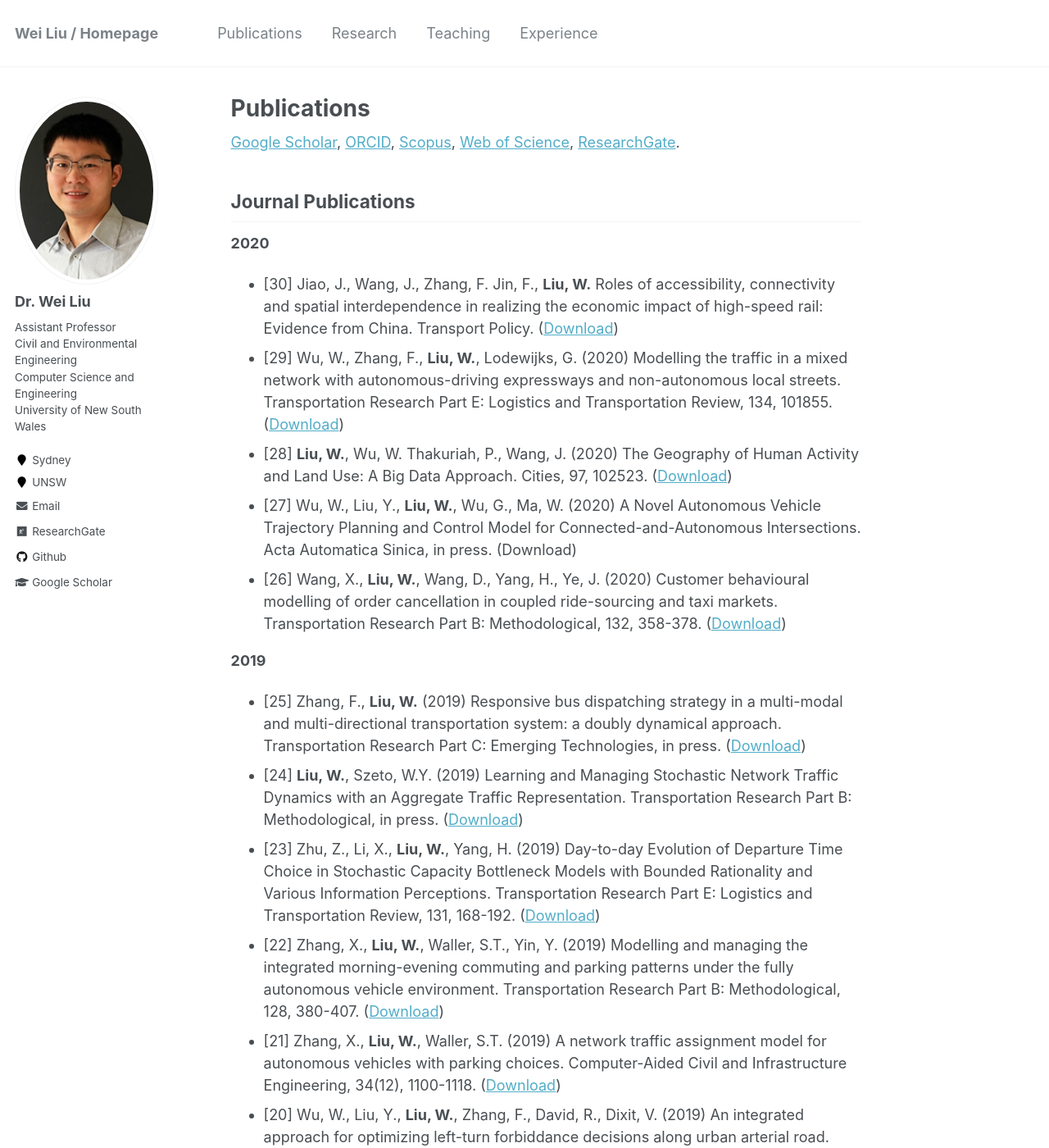
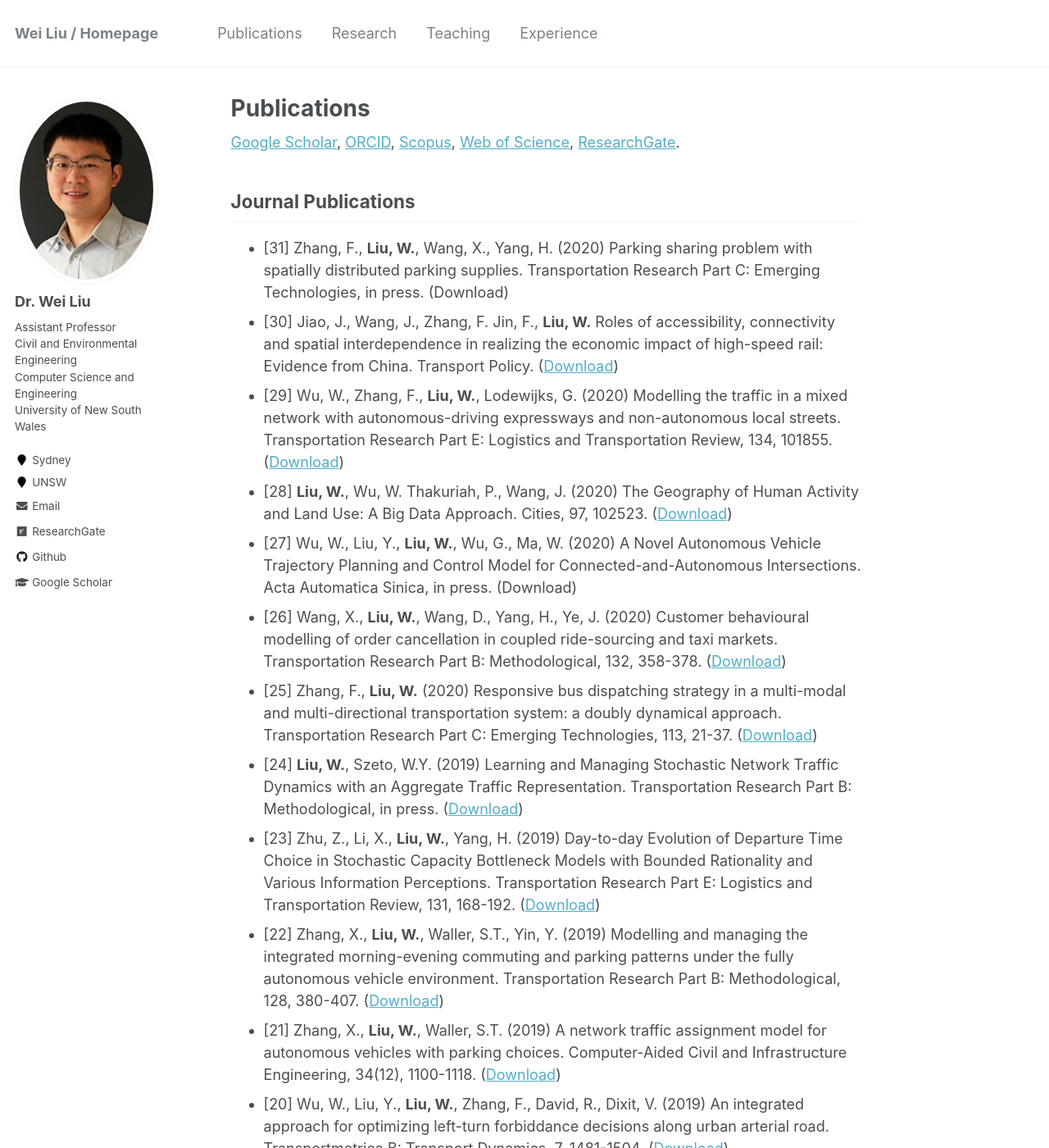
Before and after one commit to weiliu2016/weiliu2016.github.io, a Jekyll site: the page built from _pages/publications.md, in a window 1280 px wide and 1400 px high. Shown: the whole window at 82% size. Built offline with Jekyll 4.4.1, drawn with Linux system fonts in a browser that asks for light colours; some of the changed text lies outside the part shown.

Commit message:
Update publications.md

```diff
--- a/_pages/publications.md
+++ b/_pages/publications.md
@@ -18,55 +18,43 @@ author_profile: true
 
 Journal Publications
 ----------
-**2020**
+* [31] Zhang, F., **Liu, W.**, Wang, X., Yang, H. (2020) Parking sharing problem with spatially distributed parking supplies. Transportation Research Part C: Emerging Technologies, in press. (Download)
 * [30] Jiao, J., Wang, J., Zhang, F. Jin, F., **Liu, W.** Roles of accessibility, connectivity and spatial interdependence in realizing the economic impact of high-speed rail: Evidence from China. Transport Policy. ([Download](https://www.sciencedirect.com/science/article/pii/S0967070X19300617))
 * [29] Wu, W., Zhang, F., **Liu, W.**, Lodewijks, G. (2020) Modelling the traffic in a mixed network with autonomous-driving expressways and non-autonomous local streets. Transportation Research Part E: Logistics and Transportation Review, 134, 101855. ([Download](https://www.sciencedirect.com/science/article/pii/S1366554519301838))
 * [28] **Liu, W.**, Wu, W. Thakuriah, P., Wang, J.  (2020) The Geography of Human Activity and Land Use: A Big Data Approach. Cities, 97, 102523. ([Download](https://www.sciencedirect.com/science/article/abs/pii/S0264275119306171))
 * [27] Wu, W., Liu, Y., **Liu, W.**, Wu, G., Ma, W. (2020) A Novel Autonomous Vehicle Trajectory Planning and Control Model for Connected-and-Autonomous Intersections. Acta Automatica Sinica, in press. (Download)
 * [26] Wang, X., **Liu, W.**, Wang, D., Yang, H., Ye, J. (2020) Customer behavioural modelling of order cancellation in coupled ride-sourcing and taxi markets. Transportation Research Part B: Methodological, 132, 358-378. ([Download](https://www.sciencedirect.com/science/article/pii/S0191261518311330))
-
-**2019**
-* [25] Zhang, F., **Liu, W.** (2019) Responsive bus dispatching strategy in a multi-modal and multi-directional transportation system: a doubly dynamical approach. Transportation Research Part C: Emerging Technologies, in press. ([Download](https://www.sciencedirect.com/science/article/pii/S0968090X18317418))
+* [25] Zhang, F., **Liu, W.** (2020) Responsive bus dispatching strategy in a multi-modal and multi-directional transportation system: a doubly dynamical approach. Transportation Research Part C: Emerging Technologies, 113, 21-37. ([Download](https://www.sciencedirect.com/science/article/pii/S0968090X18317418))
 * [24] **Liu, W.**, Szeto, W.Y. (2019) Learning and Managing Stochastic Network Traffic Dynamics with an Aggregate Traffic Representation. Transportation Research Part B: Methodological, in press. ([Download](https://www.sciencedirect.com/science/article/pii/S0191261517307130))
 * [23] Zhu, Z., Li, X., **Liu, W.**, Yang, H. (2019) Day-to-day Evolution of Departure Time Choice in Stochastic Capacity Bottleneck Models with Bounded Rationality and Various Information Perceptions. Transportation Research Part E: Logistics and Transportation Review, 131, 168-192. ([Download](https://www.sciencedirect.com/science/article/pii/S1366554519301553))
 * [22] Zhang, X., **Liu, W.**, Waller, S.T., Yin, Y. (2019) Modelling and managing the integrated morning-evening commuting and parking patterns under the fully autonomous vehicle environment. Transportation Research Part B: Methodological, 128, 380-407. ([Download](https://www.sciencedirect.com/science/article/pii/S0191261518308841))
 * [21] Zhang, X., **Liu, W.**, Waller, S.T. (2019) A network traffic assignment model for autonomous vehicles with parking choices. Computer-Aided Civil and Infrastructure Engineering, 34(12), 1100-1118. ([Download](https://onlinelibrary.wiley.com/doi/abs/10.1111/mice.12486))
 * [20] Wu, W., Liu, Y., **Liu, W.**, Zhang, F., David, R., Dixit, V. (2019) An integrated approach for optimizing left-turn forbiddance decisions along urban arterial road. Transportmetrica B: Transport Dynamics, 7, 1481-1504. ([Download](https://www.tandfonline.com/doi/abs/10.1080/21680566.2019.1631901))
-
-**2018**
 * [19] Xu, G., Yang, H., **Liu, W.**, Shi, F. (2018) Itinerary Choice and Advance Ticket Booking for High-Speed-Railway Network Services. Transportation Research Part C: Emerging Technologies, 95, 82-104. ([Download](https://www.sciencedirect.com/science/article/pii/S0968090X18300251))
 * [18] Xu, G., **Liu, W.**, Yang, H. (2018) A Reliability-based Traffic Assignment Model for Railway Network with Heterogeneous Passengers. Transportation Research Part C: Emerging Technologies, 93, 501-524. ([Download](https://www.sciencedirect.com/science/article/pii/S0968090X18308982))
 * [17] **Liu, W.** (2018) An Equilibrium Analysis of Commuter Parking in the Era of Autonomous Vehicles. Transportation Research Part C: Emerging Technologies, 92, 191-207. ([Download](https://www.sciencedirect.com/science/article/pii/S0968090X18305412))
 * [16] Li, X., **Liu, W.**, Yang, H. (2018) Traffic Dynamics in a Bi-modal Transportation Network with Information Provision and Adaptive Transit Services. Transportation Research Part C: Emerging Technologies, 91, 77-98. ([Download](https://www.sciencedirect.com/science/article/pii/S0968090X18304145))
-
-**2017**
 * [15] **Liu, W.**, Li, X., Zhang, F., Yang, H. (2017) Interactive Travel Choices and Traffic Forecast in a Doubly Dynamical System with User Inertia and Information Provision. Transportation Research Part C: Emerging Technologies, 85, 711-731. ([Download](https://www.sciencedirect.com/science/article/pii/S0968090X17302942))
 * [14] **Liu, W.**, Zhang, F., Yang, H. (2017) Modeling and Managing Morning Commute with both Household and Individual Travels. Transportation Research Part B: Methodological, 103, 227-247. ([Download](https://www.sciencedirect.com/science/article/pii/S0191261516303344))
 * [13] **Liu, W.**, Geroliminis, N. (2017) Doubly Dynamics for Multi-modal Networks with Park-and-ride and Adaptive Pricing. Transportation Research Part B: Methodological, 102, 162–179. ([Download](https://www.sciencedirect.com/science/article/pii/S0191261516305896))
 * [12] Zhang, F., **Liu, W.**, Wang, X., Yang, H. (2017) A New Look at the Morning Commute with Household Shared-ride: How does School Location Play a Role? Transportation Research Part E: Logistics and Transportation Review, 103, 198-217. ([Download](https://www.sciencedirect.com/science/article/pii/S1366554516309024))
 * [11] Chen, Z., **Liu, W.**, Yin, Y. (2017) Deployment of Stationary and Dynamic Charging Infrastructure for Electric Vehicles along Traffic Corridors. Transportation Research Part C: Emerging Technologies, 77, 185-206. ([Download](https://www.sciencedirect.com/science/article/pii/S0968090X17300347))
-
-**2016**
 * [10] **Liu, W.**, Geroliminis, N. (2016) Modeling the Morning Commute for Urban Networks with Cruising-for-parking: an MFD Approach. Transportation Research Part B: Methodological, 93, 470- 494. ([Download](https://www.sciencedirect.com/science/article/pii/S0191261516305677))
 * [9] **Liu, W.**, Zhang, F., Yang, H. (2016) Managing Morning Commute with Parking Space Constraints in the Case of Bi-modal Many-to-one Network. Transportmetrica A: Transport Science, 12(2), 116-141. ([Download](https://www.tandfonline.com/doi/full/10.1080/23249935.2015.1111955))
-
-**2015**
 * [8] **Liu, W.**, Yin, Y., Yang, H. (2015) Effectiveness of Variable Speed Limits Considering Commuters’ Long-term Response. Transportation Research Part B: Methodological, 81, 498- 519. ([Download](https://www.sciencedirect.com/science/article/pii/S0191261514002185))
 * [7] **Liu, W.**, Yang, H., Yin, Y. (2015) Efficiency of a Highway Use Reservation System for Morning Commute. Transportation Research Part C: Emerging Technologies, 56, 293-308. ([Download](https://www.sciencedirect.com/science/article/pii/S0968090X15001564))
-
-**2014**
 * [6] Zhang, F., Yang, H., **Liu, W.** (2014) The Downs-Thomson Paradox with Responsive Transit Service. Transportation Research Part A: Policy and Practice, 70, 244-263. ([Download](https://www.sciencedirect.com/science/article/pii/S096585641400264X))
 * [5] **Liu, W.**, Yang, H., Yin, Y., Zhang, F. (2014) A Novel Permit Scheme for Managing Parking Competition and Bottleneck Congestion. Transportation Research Part C: Emerging Technologies, 44, 265- 281. ([Download](https://www.sciencedirect.com/science/article/pii/S0968090X14001028))
 * [4] **Liu, W.**, Yang, H., Yin, Y. (2014) Expirable Parking Reservations for Managing Morning Commute with Parking Space Constraints. Transportation Research Part C: Emerging Technologies, 44, 185- 201. ([Download](https://www.sciencedirect.com/science/article/pii/S0968090X14000916))
 * [3] Wang, X., Yang, H., Han, D., **Liu, W.** (2014) Trial-and-error Method for Optimal Tradable Credit Schemes: The Network Case. Journal of Advanced Transportation, 48(6), 685- 700. ([Download](https://onlinelibrary.wiley.com/doi/full/10.1002/atr.1245))
 * [2] **Liu, W.**, Yang, H., Yin, Y. (2014) Traffic Rationing and Pricing in a Linear Monocentric City. Journal of Advanced Transportation, 48(6), 655-672. ([Download](https://onlinelibrary.wiley.com/doi/full/10.1002/atr.1219))
-
-**2013**
 * [1]  Yang, H., **Liu, W.**, Wang, X., Zhang, X. (2013) On the Morning Commute Problem with Bottleneck Congestion and Parking Space Constraints. Transportation Research Part B: Methodological, 58, 106-118. ([Download](https://www.sciencedirect.com/science/article/pii/S0191261513001768))
 
 
 Selected Conference Proceedings
 -------
+* Chen, X., Huang, C., Yao, L., Wang, X., **Liu, W.**, Zhang, W. (2020) Knowledge-guided Deep Reinforcement Learning for Interactive Recommendation, International Joint Conference on Neural Networks (IJCNN 2020), Glasgow, UK, July 19 - 24, 2020
+* Wang, X., Yao, L., **Liu, W.**, Li, C., Bai, L., Waller, S.T. (2020) Mobility Irregularity Detection with Smart Transit Card Data. The 24th Pacific-Asia Conference on Knowledge Discovery and Data Mining (PAKDD 2020), Singapore, May 11 - 14, 2020.
 * Zhang, F., **Liu, W.** (2019) Responsive bus fleet size in a multi-modal and multi-directional transportation system: a doubly dynamical approach. The 23rd International Symposium on Transportation and Traffic Theory (ISTTT 2019) and Transportation Research Procedia, 38, 119-138. ([Download](https://www.sciencedirect.com/science/article/pii/S2352146519300171))
 * Wang, X., **Liu, W.**, Wang, D., Yang, H., Ye, J. (2019) Customer behavioural modelling of order cancellation in coupled ride-sourcing and taxi markets. The 23rd International Symposium on Transportation and Traffic Theory (ISTTT 2019) and Transportation Research Procedia, 38, 853-873. ([Download](https://www.sciencedirect.com/science/article/pii/S2352146519300535))
 * Li, C., Bai, L., **Liu, W.**, Yao, L., Waller, S.T. (2019) Passenger Demographic Attributes Prediction for Human-centered Public Transport. The 26th International Conference on Neural Information Processing of the Asia-Pacific Neural Network (ICONIP 2019). ([Download](https://link.springer.com/chapter/10.1007/978-3-030-36808-1_53))
```
